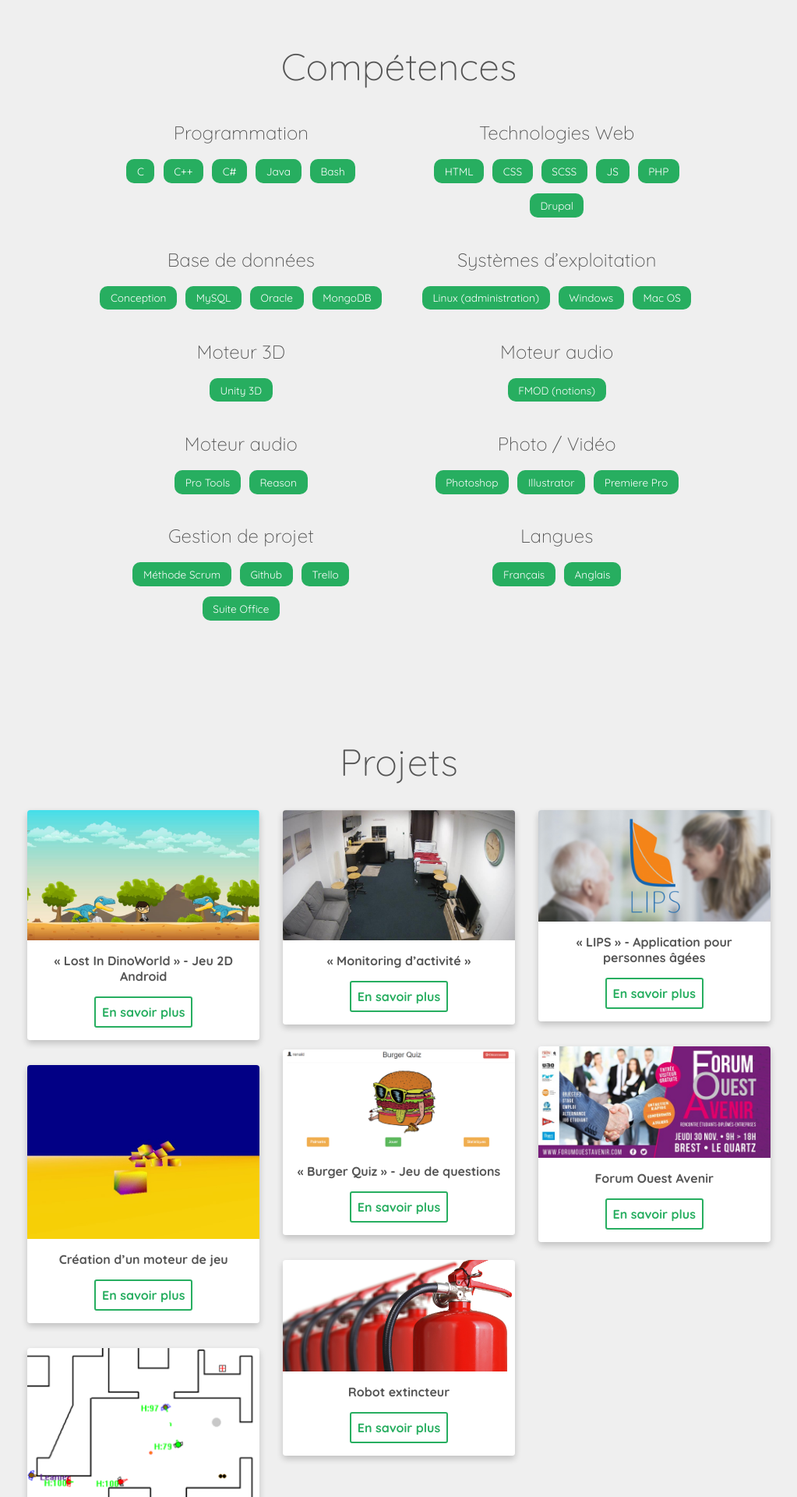
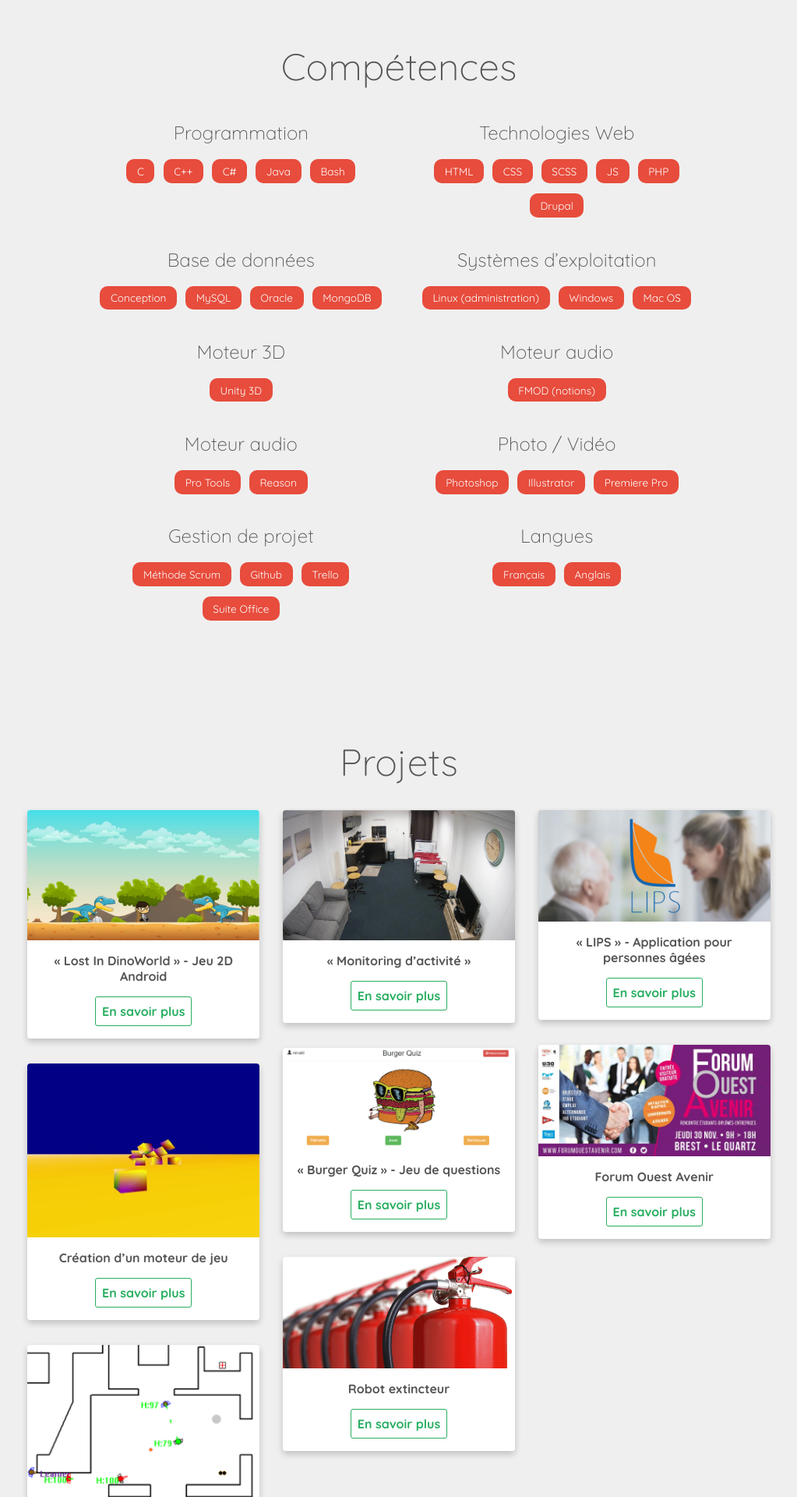
Before and after one commit to renald-morice/Portfolio, a PHP site: page / in a window 1280 px wide. Shown: the part 4040-5960 px from the top of the page at 78% size, without its empty margins (128-1151 px from the left). Run offline with PHP 8.4, Linux system fonts and the light colour scheme.

Commit message:
projects responsive

```diff
--- a/css/portfolio.css
+++ b/css/portfolio.css
@@ -41,7 +41,7 @@
   -moz-transition: 0.5s ease;
   -webkit-transition: 0.5s ease; }
   .rounded_btn:hover, .rounded_btn:active {
-    background-color: #466986; }
+    background-color: #e74c3c; }
   .rounded_btn span {
     font-weight: 400;
     line-height: 6em; }
@@ -55,7 +55,7 @@
   display: inline-block;
   padding: 0.5em 1em;
   margin: 0.5em 0.25em;
-  background-color: #27ae60;
+  background-color: #e74c3c;
   color: #FEFEFE;
   border-radius: 10px;
   font-size: 1.7vh;
@@ -68,7 +68,7 @@
     .bubbles span {
       font-size: 12.75px; } }
   .bubbles span:hover, .bubbles span:active {
-    background-color: #e74c3c; }
+    background-color: #466986; }
 
 @keyframes blink {
   50% {
@@ -218,9 +218,10 @@ table.tab_infos {
     text-align: center; }
 
 .card_container .card_col .card {
-  margin: 2em 0;
+  margin: 2em auto;
   box-shadow: 0 4px 8px 0 rgba(0, 0, 0, 0.2);
   border-radius: 4px;
+  max-width: 500px;
   transition: 0.3s ease;
   -o-transition: 0.3s ease;
   -ms-transition: 0.3s ease;
@@ -241,10 +242,10 @@ table.tab_infos {
       margin-top: 0; }
     .card_container .card_col .card .text_container button {
       padding: 0.5em;
-      background-color: inherit;
+      background: transparent;
       color: #27ae60;
       font-weight: 700;
-      border: 2px solid #27ae60;
+      border: 1px solid #27ae60;
       border-radius: 3px;
       transition: 0.3s ease;
       -o-transition: 0.3s ease;
@@ -306,15 +307,14 @@ nav {
       display: inline-block;
       cursor: pointer;
       padding: 0.5em 1em;
-      border: 1px solid #14100E;
       border-radius: 3px;
-      transition: 0.5s ease;
-      -o-transition: 0.5s ease;
-      -ms-transition: 0.5s ease;
-      -moz-transition: 0.5s ease;
-      -webkit-transition: 0.5s ease; }
+      transition: 0.3s ease;
+      -o-transition: 0.3s ease;
+      -ms-transition: 0.3s ease;
+      -moz-transition: 0.3s ease;
+      -webkit-transition: 0.3s ease; }
       nav ul li:hover, nav ul li:active {
-        border: 1px solid #FEFEFE;
+        background-color: #e74c3c;
         cursor: pointer; }
 
 header {
@@ -360,7 +360,7 @@ header {
         padding-left: 0.5em;
         padding-right: 0.5em; }
         header #name #contact a:hover, header #name #contact a:active {
-          color: #466986;
+          color: #e74c3c;
           cursor: pointer; }
         header #name #contact a svg {
           width: 2em;
--- a/css/scss/portfolio.scss
+++ b/css/scss/portfolio.scss
@@ -118,7 +118,7 @@ $padding-Basic : 2em;
     @include timeTransition(0.5s);
 
     &:hover, &:active{
-        background-color: $color-BrightBlue;
+        background-color: $color-LightRed;
     }
 
     span{
@@ -139,7 +139,7 @@ $padding-Basic : 2em;
         display: inline-block;
         padding: $padding-Basic/4 $padding-Basic/2;
         margin: $margin-Basic/4 $margin-Basic/8;
-        background-color: $color-Green;
+        background-color: $color-LightRed;
         color: $color-SmoothWhite;
         border-radius: 10px;
         @include customFontSize($font-size-Small2, $min-font-size-Small2);
@@ -147,7 +147,7 @@ $padding-Basic : 2em;
         @include timeTransition(0.3s);
 
         &:hover, &:active{
-            background-color: $color-LightRed;
+            background-color: $color-BrightBlue;
         }
 
     }
@@ -372,9 +372,10 @@ table.tab_infos{
     .card_col{
 
         .card{
-            margin: $margin-Basic 0;
+            margin: $margin-Basic auto;
             box-shadow: 0 4px 8px 0 rgba(0,0,0,0.2);
             border-radius: 4px;
+            max-width: 500px;
             @include timeTransition(0.3s);
 
             &:hover{
@@ -399,10 +400,10 @@ table.tab_infos{
 
                 button{
                     padding: $padding-Basic/4;
-                    background-color: inherit;
+                    background: transparent;
                     color : $color-Green;
                     font-weight: $Quicksand-Bold;
-                    border: 2px solid $color-Green;
+                    border: 1px solid $color-Green;
                     border-radius: 3px;
 
                     @include timeTransition(0.3s);
@@ -497,12 +498,11 @@ nav {
             cursor: pointer;
             padding: $padding-Basic/4 $padding-Basic/2;
 
-            border: 1px solid $color-Black;
             border-radius: 3px;
-            @include timeTransition(0.5s);
+            @include timeTransition(0.3s);
 
             &:hover, &:active{
-                border: 1px solid $color-SmoothWhite;
+                background-color: $color-LightRed;
                 cursor: pointer;
             }
         }
@@ -559,7 +559,7 @@ header{
                 padding-right: $padding-Basic/4;
 
                 &:hover, &:active{
-                    color: $color-BrightBlue;
+                    color: $color-LightRed;
                     cursor: pointer;
                 }
 
--- a/index.html
+++ b/index.html
@@ -532,7 +532,7 @@
                 <div class="card_container col-xs-10 col-xs-offset-1">
 
                     <div clas="row">
-                        <div class="card_col col-xs-12 col-sm-6 col-lg-4">
+                        <div class="card_col col-xs-12 col-lg-4">
                             <div class="row">
                                 <div class="card">
                                     <img src="images/projects/LIDW-Desert.jpg" alt="Image du jeu Lost In DinoWorld">
@@ -557,7 +557,7 @@
                                 </div>
                             </div>
                         </div>
-                        <div class="card_col col-xs-12 col-sm-6 col-lg-4">
+                        <div class="card_col col-xs-12 col-lg-4">
                             <div class="row">
                                 <div class="card">
                                     <img src="images/projects/MonitoringActivite-LaboVision.jpg" alt="Image du LaboVision">
@@ -582,7 +582,7 @@
                                 </div>
                             </div>
                         </div>
-                        <div class="card_col col-xs-12 col-sm-6 col-lg-4">
+                        <div class="card_col col-xs-12 col-lg-4">
                             <div class="row">
                                 <div class="card">
                                     <img src="images/projects/LIPS.jpg" alt="Image de Lips">
```
Also changed, not shown: 1 other file.
